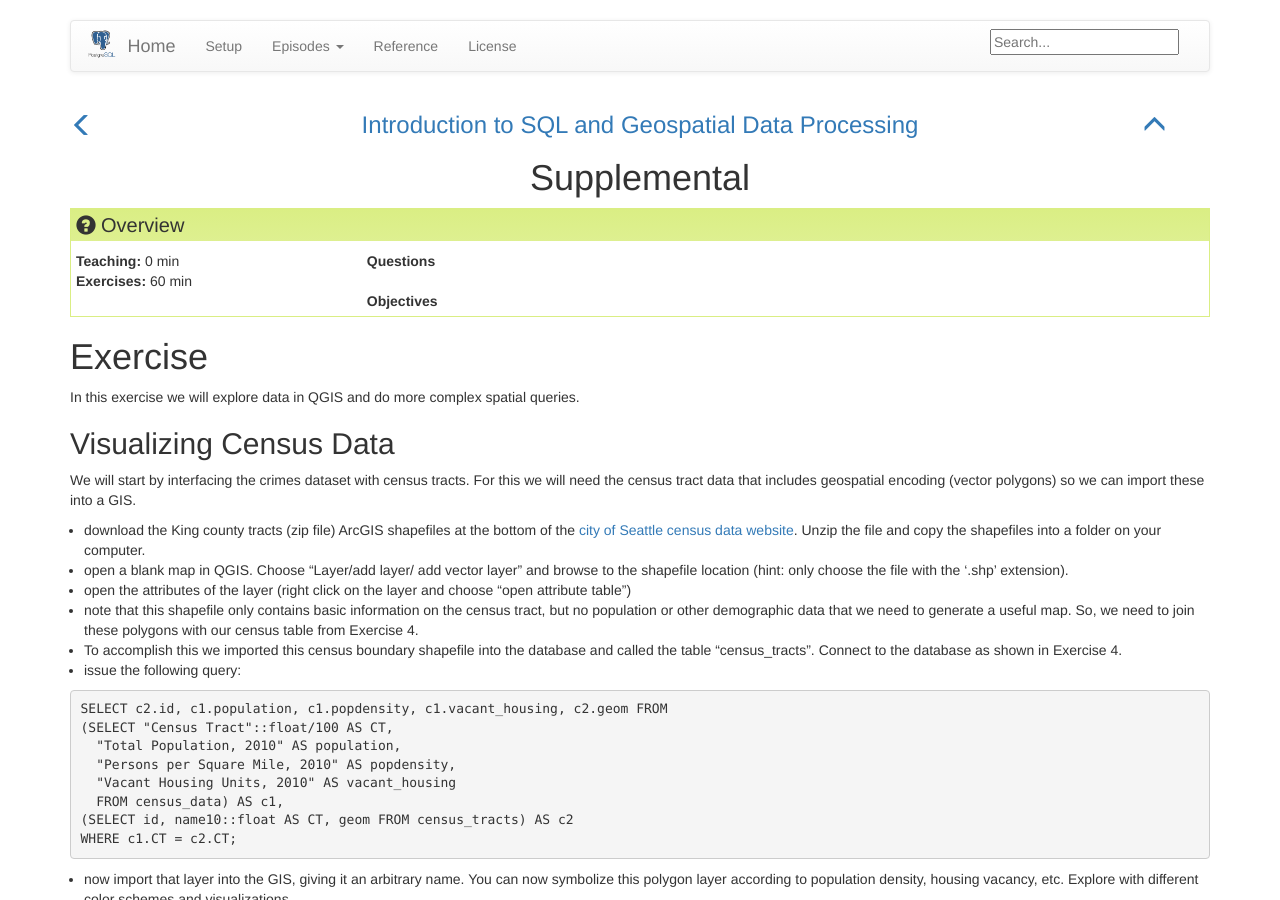
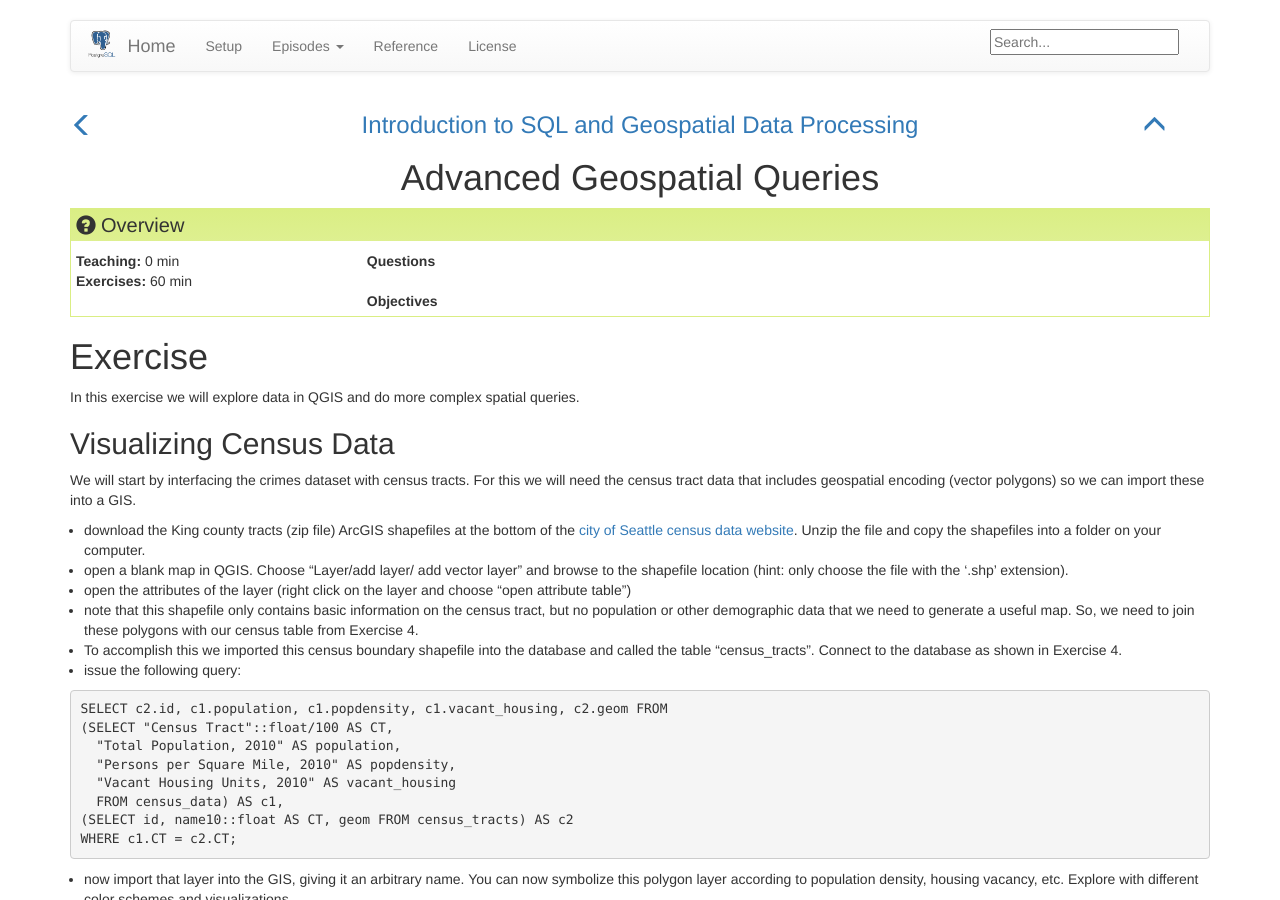
Before and after one commit to uwescience/SQL-geospatial-tutorial, a Jekyll site: the page built from _episodes/07-Supplemental.md, in a window 1280 px wide and 900 px high. Built offline with Jekyll 4.4.1, drawn with Linux system fonts in a browser that asks for light colours.

Commit message:
Change titles

```diff
--- a/_episodes/07-Supplemental.md
+++ b/_episodes/07-Supplemental.md
@@ -1,5 +1,5 @@
 ---
-title: "Supplemental"
+title: "Advanced Geospatial Queries"
 teaching: 0
 exercises: 60
 questions:
```
